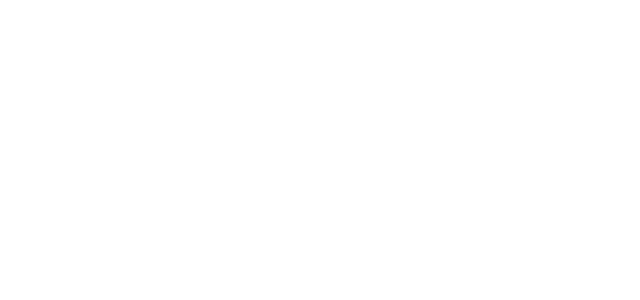
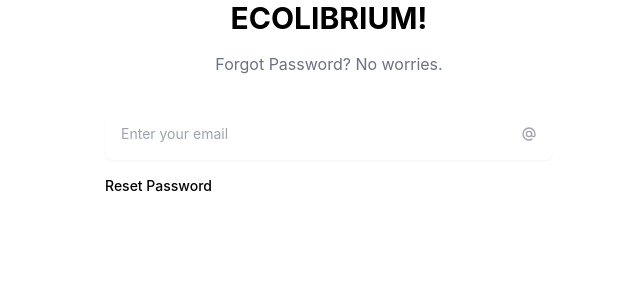
Before and after one commit to kushal1929/carbon_footprint_tracker_1, a React (Create React App) app: page /forgot-password in a window 1280 px wide. Before the commit this address had no page. Shown: the top 300 px of the page, without its empty margins (311-951 px from the left). Built offline with nearby package versions, Linux system fonts and the light colour scheme.

Commit message:
ForgotPassword page created

```diff
--- a/src/App.js
+++ b/src/App.js
@@ -13,7 +13,8 @@
 import { app } from './firebaseconfig';
 import Prelogin from './components/Prelogin';
 import Login from './components/Login'
-import Register from './components/Register'
+import Register from './components/Register';
+import ForgotPassword from './components/ForgotPassword';
 
 function App() {
   const [email, setEmail] = useState('');
@@ -96,6 +97,7 @@
             />
           }
         />
+        <Route path='/forgot-password' element={<ForgotPassword />} />
         <Route
           path='/register/:email'
           element={
--- /dev/null
+++ b/src/components/ForgotPassword.js
@@ -0,0 +1,77 @@
+import React, { useState } from 'react';
+import { ToastContainer, toast } from 'react-toastify';
+import 'react-toastify/dist/ReactToastify.css';
+import { getAuth, sendPasswordResetEmail } from 'firebase/auth';
+
+const ForgotPassword = () => {
+  const [email, setEmail] = useState('');
+  const [resetSent, setResetSent] = useState(false);
+
+  const handleResetPassword = async () => {
+    const auth = getAuth();
+    try {
+      await sendPasswordResetEmail(auth, email);
+      setResetSent(true);
+      toast.success('Password reset email sent. Check your inbox.');
+    } catch (error) {
+      console.error('Error sending password reset email:', error.message);
+      toast.error(`Error: ${error.message}`);
+      // Handle the error, e.g., show an error message to the user
+    }
+  };
+
+  return (
+    <div className="mx-auto max-w-screen-xl px-4 py-16 sm:px-6 lg:px-8">
+      <div className="mx-auto max-w-lg text-center">
+        <h1 className="text-2xl font-bold sm:text-3xl">ECOLIBRIUM!</h1>
+
+        <p className="mt-4 text-gray-500">
+          Forgot Password? No worries.
+        </p>
+      </div>
+
+      <form action="" className="mx-auto mb-0 mt-8 max-w-md space-y-4">
+        <div>
+          <label htmlFor="email" className="sr-only">Email</label>
+          <div className="relative">
+            <input
+              type="email"
+              className="w-full rounded-lg border-gray-200 p-4 pe-12 text-sm shadow-sm"
+              placeholder="Enter your email"
+              value={email}
+              onChange={(e) => setEmail(e.target.value)}
+            />
+            <span className="absolute inset-y-0 end-0 grid place-content-center px-4">
+              <svg
+                xmlns="http://www.w3.org/2000/svg"
+                className="h-4 w-4 text-gray-400"
+                fill="none"
+                viewBox="0 0 24 24"
+                stroke="currentColor"
+              >
+                <path
+                  strokeLinecap="round"
+                  strokeLinejoin="round"
+                  strokeWidth="2"
+                  d="M16 12a4 4 0 10-8 0 4 4 0 008 0zm0 0v1.5a2.5 2.5 0 005 0V12a9 9 0 10-9 9m4.5-1.206a8.959 8.959 0 01-4.5 1.207"
+                />
+              </svg>
+            </span>
+          </div>
+        </div>
+
+        <div className="flex items-center justify-between">
+          <button
+            type="button"
+            className="inline-block rounded-lg bg-blue-500 px-5 py-3 text-sm font-medium text-white"
+            onClick={handleResetPassword}
+          >
+            Reset Password
+          </button>
+        </div>
+      </form>
+    </div>
+  );
+};
+
+export default ForgotPassword;
--- a/src/components/Login.js
+++ b/src/components/Login.js
@@ -23,8 +23,7 @@
       <h1 className="text-2xl font-bold sm:text-3xl">Get started today!</h1>
 
       <p className="mt-4 text-gray-500">
-        Lorem ipsum dolor sit amet consectetur adipisicing elit. Et libero nulla eaque error neque
-        ipsa culpa autem, at itaque nostrum!
+      Start Your Green Odyssey! Measure. Improve. Thrive. Ecolibrium - Your Personal Guide to a Greener, Healthier Tomorrow!
       </p>
     </div>
 
@@ -98,8 +97,11 @@
       <div className="flex items-center justify-between">
         <p className="text-sm text-gray-500">
           No account?
-          <a className="underline" href="">Sign up</a>
+          <a className="underline" href="/register">Sign up</a>
         </p>
+        <a className="text-sm text-gray-500" href="/forgot-password">
+      Forgot Password?
+        </a>
 
 
         <Button title={title} handleAction={handleRegister} />
--- a/src/components/Register.js
+++ b/src/components/Register.js
@@ -150,7 +150,7 @@
 
                 <p className="mt-4 text-sm text-gray-500 sm:mt-0">
                 Already have an account?
-                <a href="#" className="text-gray-700 underline">Log in</a>.
+                <a href="/login" className="text-gray-700 underline">Log in</a>.
                 </p>
             </div>
             </form>
```
